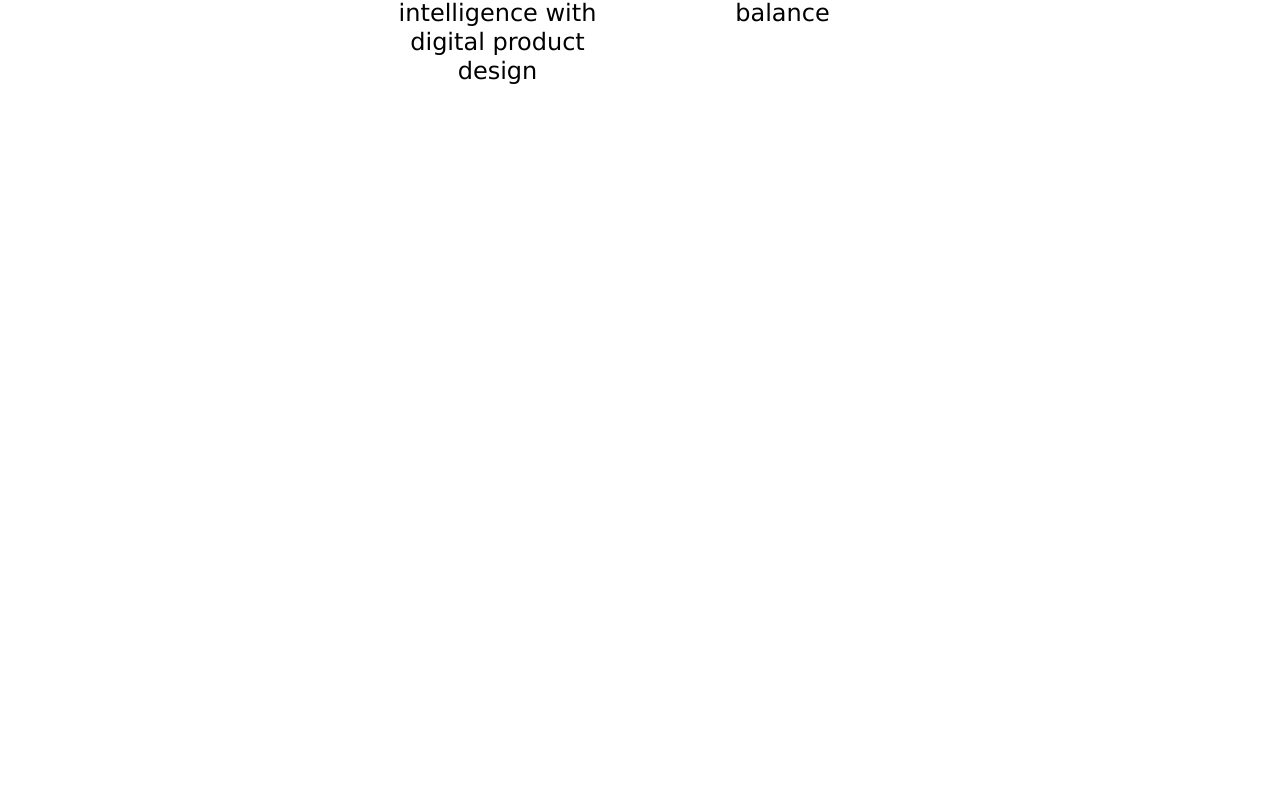
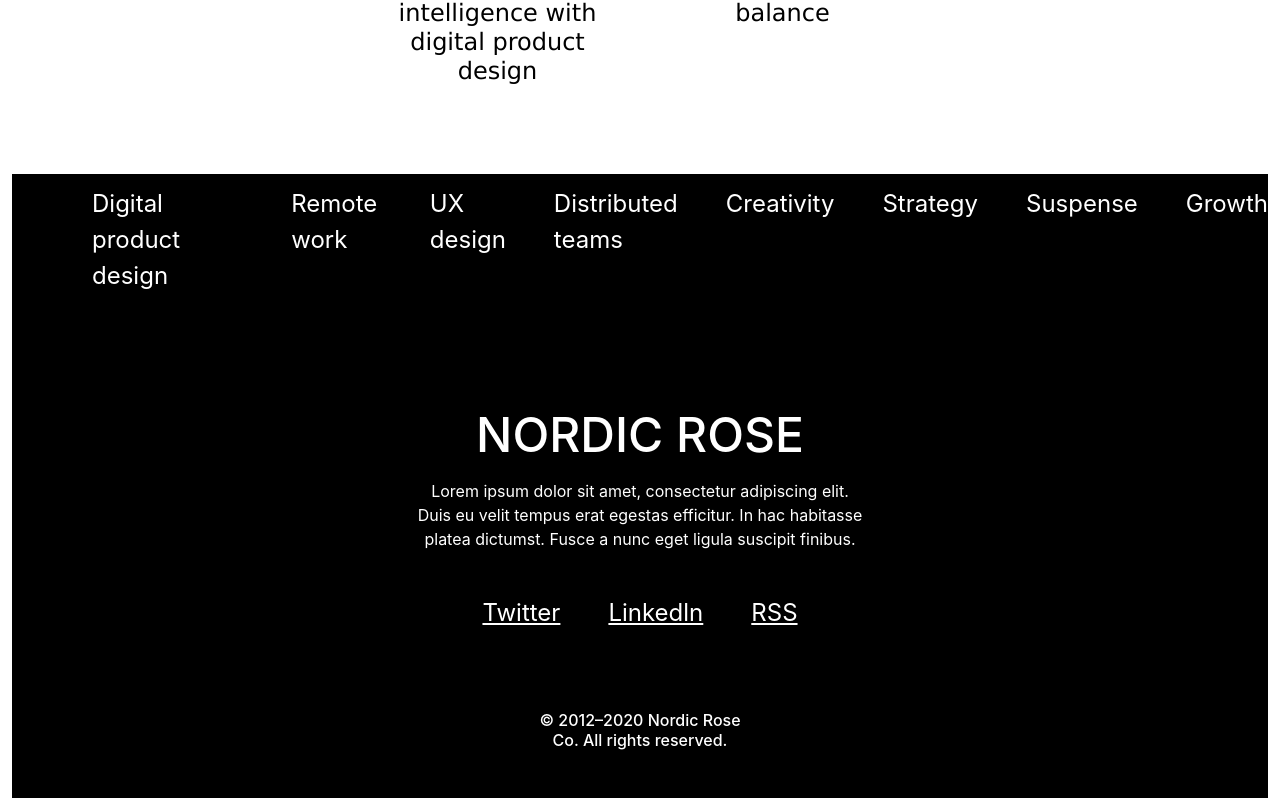
Before and after one commit to cemnisan/blog-template-with-react, a React (Create React App) app: page / in a window 1280 px wide. Shown: the part 1960-2758 px from the top of the page. Before the commit the page ends 2134 px from the top, so only its background shows below. Built offline with nearby package versions, Linux system fonts and the light colour scheme; a web font is replaced by a local one.

Commit message:
footer added

```diff
--- a/src/App.js
+++ b/src/App.js
@@ -1,6 +1,7 @@
 import Navbar from './components/class/Navbar';
 import Feature from './components/class/Feature';
 import AllArticles from './components/class/AllArticles';
+import Footer from './components/class/Footer';
 import resumeData from './resumeData';
 
 function App() {
@@ -10,6 +11,7 @@ function App() {
       <hr></hr>
       <Feature resumeData={resumeData} />
       <AllArticles resumeData={resumeData} />
+      <Footer />
     </header>
   );
 }
--- /dev/null
+++ b/src/components/class/Footer.js
@@ -0,0 +1,40 @@
+import React, { Component } from 'react'
+class Footer extends Component {
+    render() {
+        return (
+            <div className="container-fluid">
+                <footer className="footer">
+                   <ul className="d-flex">
+                       <li>Digital product design</li>
+                       <li>Remote work</li>
+                       <li>UX design</li>
+                       <li>Distributed teams</li>
+                       <li>Creativity</li>
+                       <li>Strategy</li>
+                       <li>Suspense</li>
+                       <li>Growth</li>
+                   </ul>
+                    <div className="footerTitle d-flex">
+                        <h1>NORDIC ROSE</h1>
+                    </div>
+                    <div className="footerContent d-flex">
+                        <p className="fst-normal">Lorem ipsum dolor sit amet, consectetur adipiscing elit. Duis eu velit tempus erat egestas efficitur. In hac habitasse platea dictumst. Fusce a nunc eget ligula suscipit finibus.</p>
+                    </div>
+                    <div className="socialMedia mt-3">
+                        <ul className="d-flex">
+                            <li>Twitter</li>
+                            <li>Linkedln</li>
+                            <li>RSS</li>
+                        </ul>
+                    </div>
+                    <div className="copyright d-flex">
+                        <h6 className="mb-5">© 2012–2020 Nordic Rose Co. All rights reserved.</h6>
+
+                    </div>
+                </footer>
+            </div>
+        )
+    }
+}
+
+export default  Footer;
--- a/src/index.css
+++ b/src/index.css
@@ -31,13 +31,7 @@ code {
   margin: auto;
 }
 
-@media screen and (max-width:850px){
-  .cardFeature{
-    width: 450px;
-    height: auto;
-    margin: auto;
-  }
-}
+
 
 .cardImg{
   width: 100%;
@@ -54,12 +48,7 @@ code {
   word-wrap: break-word;
   border: 0px solid;
 }
-@media screen and (max-width:850px){
-  .bodyFeature h1{
-    width: 14em;
 
-  }
-}
 .bodyFeature p{
   font-family: monospace;
   text-align: center;
@@ -67,24 +56,6 @@ code {
   width: 21em;
   margin-left: 4em;
   word-wrap: break-word;
-}
-
-@media screen and (max-width:1200px){
-  .bodyFeature p{
-    font-family: monospace;
-    width: 16em;
-    text-align: center;
-    margin-left:3em;
-  }
-}
-
-@media screen and (max-width:850px){
-  .bodyFeature p{
-    font-family: monospace;
-    width: 16em;
-    text-align: center;
-    margin-left: 1em;
-  }
 }
 
 .articles{
@@ -108,7 +79,88 @@ code {
   color: black;
 }
 
+.footer{
+  background-color: black;
+}
 
+.footer ul{
+  list-style-type: none;
+}
+
+.footer ul>li{
+  font-size: 24px;
+  color:white;
+  margin-left: 2em;
+  margin-top: 12px;
+}
+
+.footerTitle h1{
+  margin:auto;
+  color: white;
+  margin-top:2em;
+  font-size: 3em;
+}
+
+.footerContent p{
+  text-align: center;
+  margin:auto;
+  margin-top: 1em;
+  margin-bottom: 1em;
+  color: white;
+  width: 28em;
+  font-size: 1em;
+}
+
+@media screen and (max-width:850px){
+  .cardFeature{
+    width: 450px;
+    height: auto;
+    margin: auto;
+  }
+}
+
+.socialMedia ul{
+  justify-content: center;
+  margin-right: 5em;
+  text-decoration-line:underline;
+  text-decoration-color: white;
+}
+
+.copyright{
+  justify-content: center;
+  margin-top:5em;
+  color: white;
+}
+
+.copyright h6{
+  width: 14em;
+  text-align: center;
+}
+
+@media screen and (max-width:850px){
+  .bodyFeature h1{
+    width: 14em;
+
+  }
+}
+
+@media screen and (max-width:1200px){
+  .bodyFeature p{
+    font-family: monospace;
+    width: 16em;
+    text-align: center;
+    margin-left:3em;
+  }
+}
+
+@media screen and (max-width:850px){
+  .bodyFeature p{
+    font-family: monospace;
+    width: 16em;
+    text-align: center;
+    margin-left: 1em;
+  }
+}
 
 @media screen and (max-width:800px){
   .card-img-top{
```
Also changed, not shown: 1 other file (tests, documents, lock files or other folders).
